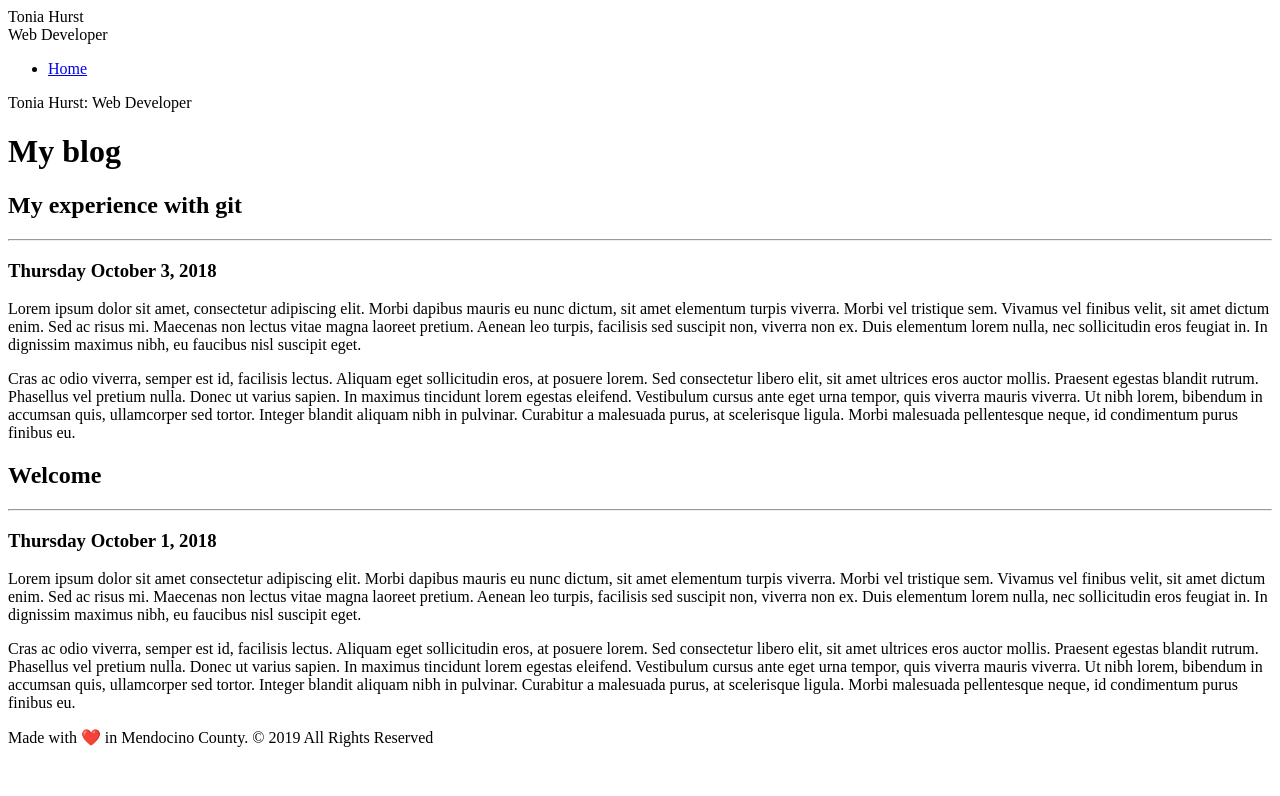
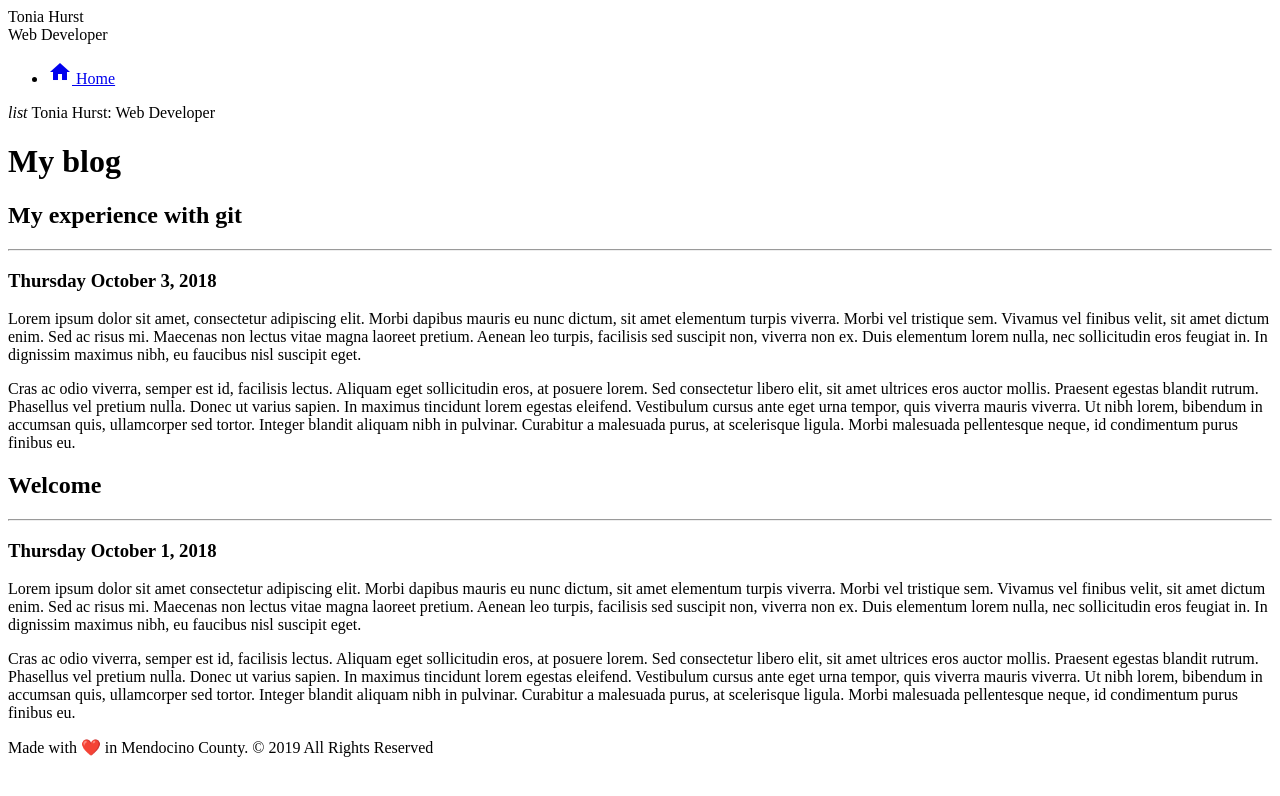
Before and after one commit to toniahurst/personalblog, a plain HTML site: page index.html in a window 1280 px wide. Drawn offline with Linux system fonts and the light colour scheme.

Commit message:
Add Google Material Icons

```diff
--- a/index.html
+++ b/index.html
@@ -4,6 +4,7 @@
   <meta charset="UTF-8">
   <meta name="viewpoint" content="width=device-width, initial-scale=1.0">
   <meta http-equiv="X-UA-Compatible" content="ie=edge">
+  <link href="https://fonts.googleapis.com/icon?family=Material+Icons" rel="stylesheet">
   <title>Tonia Hurst - Web Developer</title>
 </head>
 <body>
@@ -16,13 +17,20 @@
         <div class="site-header">Tonia Hurst</div>
         <div class="site-subheader">Web Developer</div>
         <ul class="site navigation">
-          <li><a href="index.html">Home</a></li>
+          <li>
+            <a href="index.html">
+              <i class="material-icons">home</i>
+              Home
+            </a>
         </ul>
       </div>
     </nav>
     <main>
       <div class="menu">
         <div class="menu-icon" id="sidebarCollapse">
+          <i class="materials-icons">
+            list
+          </i>
           <span class="mobile-header">Tonia Hurst: Web Developer</span>
         </div>
       </div>
```
